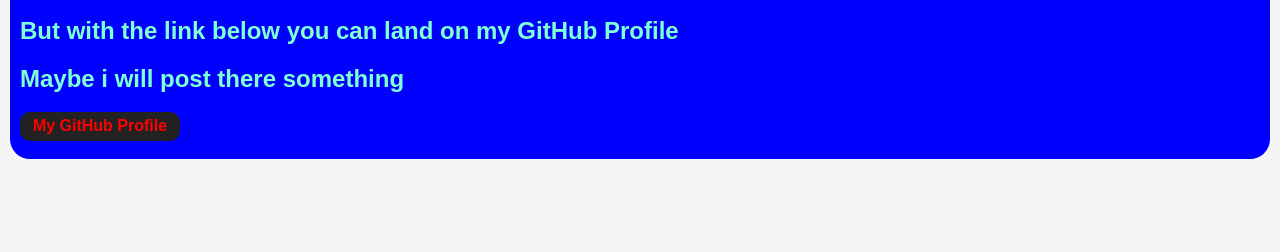
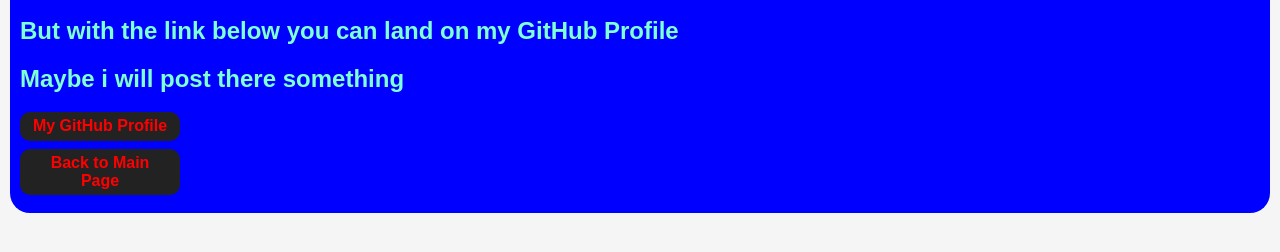
Before and after one commit to JonnySpecial/personal-website, a plain HTML site: page subscribe.html in a window 1280 px wide. Shown: the part 130-382 px from the top of the page. Drawn offline with nearby package versions, Linux system fonts and the light colour scheme.

Commit message:
Update subscribe.html

```diff
--- a/subscribe.html
+++ b/subscribe.html
@@ -9,7 +9,9 @@
         <h2>Im sorry.</h2>
         <h2>But with the link below you can land on my GitHub Profile</h2>
         <h2>Maybe i will post there something</h2>
-            <a href="https://github.com/JonnySpecial" target="blank"</a><button class="subscribe">My GitHub Profile</button>
+
+        <a href="https://github.com/JonnySpecial" target="blank"</a><button class="subscribe">My GitHub Profile</button>
+        <a href="index.html"</a><button class="subscribe">Back to Main Page</button>
     </body>
 
 
```
